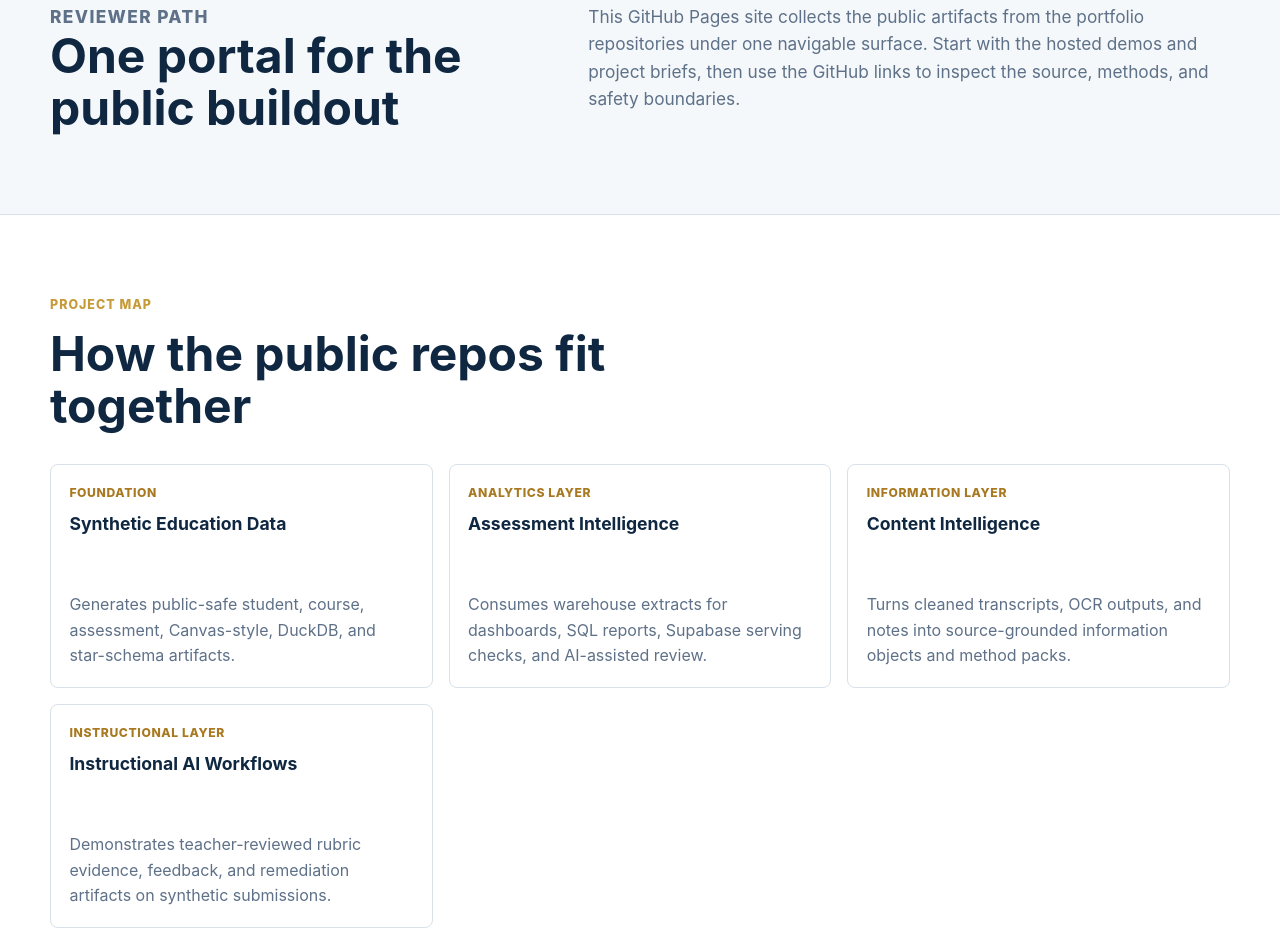
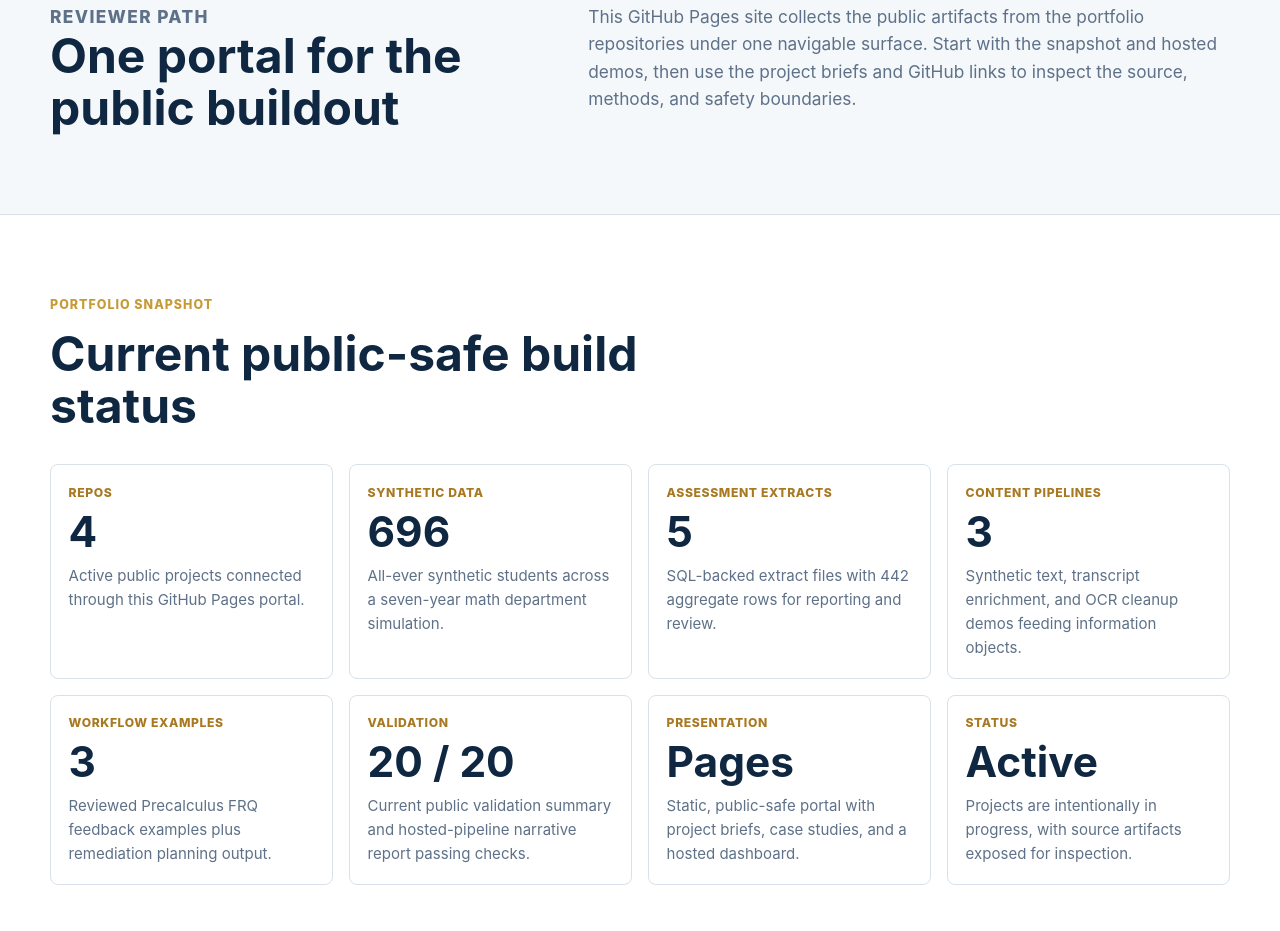
Before and after one commit to grant-mccurdy/grant-mccurdy.github.io, a website: page index.html in a window 1280 px wide. Shown: the part 751-1682 px from the top of the page. Drawn offline with Linux system fonts and the light colour scheme.

Commit message:
Polish public project portal status

```diff
--- a/assets/css/styles.css
+++ b/assets/css/styles.css
@@ -262,6 +262,13 @@ img {
   align-items: start;
 }
 
+.intro-grid > *,
+.case-layout > *,
+.detail-grid > *,
+.roadmap-layout > * {
+  min-width: 0;
+}
+
 .intro-grid p,
 .case-layout p,
 .roadmap-layout p {
@@ -277,7 +284,8 @@ img {
 
 h2,
 h3,
-p {
+p,
+code {
   overflow-wrap: anywhere;
 }
 
@@ -297,7 +305,8 @@ h3 {
 
 .project-grid,
 .principle-grid,
-.artifact-list {
+.artifact-list,
+.snapshot-grid {
   display: grid;
   grid-template-columns: repeat(3, minmax(0, 1fr));
   gap: 1rem;
@@ -305,6 +314,10 @@ h3 {
 
 .project-grid {
   grid-template-columns: repeat(2, minmax(0, 1fr));
+}
+
+.snapshot-grid {
+  grid-template-columns: repeat(4, minmax(0, 1fr));
 }
 
 .project-card,
@@ -312,10 +325,39 @@ h3 {
 .detail-panel,
 .study,
 .artifact-link-card,
-.roadmap-list article {
+.roadmap-list article,
+.snapshot-card {
   border: 1px solid var(--line);
   border-radius: var(--radius);
   background: var(--surface);
+}
+
+.snapshot-card {
+  min-height: 11rem;
+  padding: 1.1rem;
+}
+
+.snapshot-card span {
+  display: block;
+  color: var(--gold-2);
+  font-size: 0.76rem;
+  font-weight: 850;
+  letter-spacing: 0.05em;
+  text-transform: uppercase;
+}
+
+.snapshot-card strong {
+  display: block;
+  margin-top: 0.55rem;
+  color: var(--ink);
+  font-size: clamp(1.75rem, 4vw, 2.65rem);
+  line-height: 1;
+}
+
+.snapshot-card p {
+  margin: 0.65rem 0 0;
+  color: var(--muted);
+  font-size: 0.94rem;
 }
 
 .project-card {
@@ -540,6 +582,10 @@ h3 {
   margin: 1rem 0 0;
   padding-left: 1.2rem;
   color: var(--muted);
+}
+
+.clean-list code {
+  word-break: break-word;
 }
 
 .study-stack {
@@ -1445,6 +1491,7 @@ th {
   .principle-grid,
   .artifact-grid,
   .artifact-list,
+  .snapshot-grid,
   .case-study-grid,
   .dashboard-grid,
   .metric-grid,
--- a/index.html
+++ b/index.html
@@ -4,7 +4,7 @@
     <meta charset="utf-8">
     <meta name="viewport" content="width=device-width, initial-scale=1">
     <title>Grant McCurdy | Public Project Portal</title>
-    <meta name="description" content="Public project portal for Grant McCurdy's synthetic education data, assessment intelligence, instructional AI workflow, and content intelligence reporting projects.">
+    <meta name="description" content="Public project portal for Grant McCurdy's synthetic education data, assessment intelligence, instructional AI workflow, and content intelligence projects.">
     <meta property="og:title" content="Grant McCurdy | Public Project Portal">
     <meta property="og:description" content="Public-safe demos, project briefs, repositories, and case studies for synthetic education data, assessment, instructional workflow, and content intelligence systems.">
     <meta property="og:type" content="website">
@@ -26,6 +26,7 @@
           <span></span>
         </button>
         <div class="nav-links" data-nav-links>
+          <a href="#snapshot">Snapshot</a>
           <a href="#map">Map</a>
           <a href="#artifacts">Artifacts</a>
           <a href="#projects">Projects</a>
@@ -42,7 +43,7 @@
         <div class="hero-content">
           <p class="eyebrow">Public project portal</p>
           <h1>Grant McCurdy</h1>
-          <p class="hero-copy">A front door into public-safe demos, source repositories, and case studies for synthetic education data, assessment intelligence, instructional AI workflows, and content intelligence reporting.</p>
+          <p class="hero-copy">A front door into public-safe demos, source repositories, and case studies for synthetic education data, assessment intelligence, instructional AI workflows, and content intelligence.</p>
           <div class="hero-actions">
             <a class="button primary" href="#artifacts">Open Featured Artifacts</a>
             <a class="button secondary" href="#projects">Browse Projects</a>
@@ -56,7 +57,57 @@
             <p class="section-kicker">Reviewer Path</p>
             <h2 id="focus-heading">One portal for the public buildout</h2>
           </div>
-          <p>This GitHub Pages site collects the public artifacts from the portfolio repositories under one navigable surface. Start with the hosted demos and project briefs, then use the GitHub links to inspect the source, methods, and safety boundaries.</p>
+          <p>This GitHub Pages site collects the public artifacts from the portfolio repositories under one navigable surface. Start with the snapshot and hosted demos, then use the project briefs and GitHub links to inspect the source, methods, and safety boundaries.</p>
+        </div>
+      </section>
+
+      <section class="section-shell" id="snapshot" aria-labelledby="snapshot-heading">
+        <div class="section-heading">
+          <p class="section-kicker">Portfolio Snapshot</p>
+          <h2 id="snapshot-heading">Current public-safe build status</h2>
+        </div>
+
+        <div class="snapshot-grid">
+          <article class="snapshot-card">
+            <span>Repos</span>
+            <strong>4</strong>
+            <p>Active public projects connected through this GitHub Pages portal.</p>
+          </article>
+          <article class="snapshot-card">
+            <span>Synthetic data</span>
+            <strong>696</strong>
+            <p>All-ever synthetic students across a seven-year math department simulation.</p>
+          </article>
+          <article class="snapshot-card">
+            <span>Assessment extracts</span>
+            <strong>5</strong>
+            <p>SQL-backed extract files with 442 aggregate rows for reporting and review.</p>
+          </article>
+          <article class="snapshot-card">
+            <span>Content pipelines</span>
+            <strong>3</strong>
+            <p>Synthetic text, transcript enrichment, and OCR cleanup demos feeding information objects.</p>
+          </article>
+          <article class="snapshot-card">
+            <span>Workflow examples</span>
+            <strong>3</strong>
+            <p>Reviewed Precalculus FRQ feedback examples plus remediation planning output.</p>
+          </article>
+          <article class="snapshot-card">
+            <span>Validation</span>
+            <strong>20 / 20</strong>
+            <p>Current public validation summary and hosted-pipeline narrative report passing checks.</p>
+          </article>
+          <article class="snapshot-card">
+            <span>Presentation</span>
+            <strong>Pages</strong>
+            <p>Static, public-safe portal with project briefs, case studies, and a hosted dashboard.</p>
+          </article>
+          <article class="snapshot-card">
+            <span>Status</span>
+            <strong>Active</strong>
+            <p>Projects are intentionally in progress, with source artifacts exposed for inspection.</p>
+          </article>
         </div>
       </section>
 
@@ -110,7 +161,7 @@
           <a class="artifact-link-card" href="projects/assessment-intelligence.html">
             <span class="artifact-kind">SQL reporting</span>
             <strong>Assessment Warehouse Extracts</strong>
-            <p>DuckDB and Supabase extracts for growth, non-participation, roster reconciliation, readiness, and AI review.</p>
+            <p>Five DuckDB/Supabase extract files covering growth, non-participation, roster reconciliation, readiness, and AI review.</p>
           </a>
           <a class="artifact-link-card" href="projects/content-intelligence-demo-report.html">
             <span class="artifact-kind">Demo report</span>
@@ -145,7 +196,7 @@
           <article class="project-card">
             <div class="project-top">
               <span class="project-code">SD</span>
-              <span class="project-status">Active build</span>
+              <span class="project-status">Validated foundation</span>
             </div>
             <h3>Synthetic Education Data</h3>
             <p>Privacy-preserving synthetic education data engine with Canvas-like artifacts, DuckDB warehouse, LMS-to-SQL reconciliation, and star-schema assessment marts.</p>
@@ -164,7 +215,7 @@
           <article class="project-card">
             <div class="project-top">
               <span class="project-code">AI</span>
-              <span class="project-status">Active build</span>
+              <span class="project-status">Warehouse-backed</span>
             </div>
             <h3>Assessment Intelligence</h3>
             <p>Assessment design, analytics, SQL-backed extracts, R modeling, dashboarding, diagnostics, and decision-support reporting.</p>
@@ -185,7 +236,7 @@
           <article class="project-card">
             <div class="project-top">
               <span class="project-code">IW</span>
-              <span class="project-status">Active build</span>
+              <span class="project-status">Demo build</span>
             </div>
             <h3>Instructional AI Workflows</h3>
             <p>Teacher-defined rubric workflows for structured evaluation, draft feedback, human review, and student-facing artifacts.</p>
@@ -203,8 +254,8 @@
 
           <article class="project-card">
             <div class="project-top">
-            <span class="project-code">CR</span>
-            <span class="project-status">Demo-ready</span>
+              <span class="project-code">CI</span>
+              <span class="project-status">Portfolio-ready</span>
             </div>
             <h3>Content Intelligence</h3>
             <p>Corpus construction, transcript enrichment, information-object modeling, and source-grounded report generation from public-safe content.</p>
@@ -232,22 +283,22 @@
           </div>
           <div class="roadmap-list">
             <article>
-              <span>Demo-ready</span>
+              <span>Portfolio-ready</span>
               <h3>Content Intelligence</h3>
               <p>Public scaffold includes synthetic sources, manifest/corpus generation, staged media and OCR demos, transcript enrichment packets, method pack, validation, and a hosted sample report.</p>
             </article>
             <article>
-              <span>Active build</span>
+              <span>Validated foundation</span>
               <h3>Synthetic Education Data</h3>
               <p>Public repo now surfaces the synthetic data engine behind the assessment ecosystem, including beginning- and end-of-year scores, attendance modeling, Canvas-style artifacts, DuckDB SQL warehouse, star-schema marts, and validation checks.</p>
             </article>
             <article>
-              <span>Active build</span>
+              <span>Warehouse-backed</span>
               <h3>Assessment Intelligence</h3>
               <p>Substantial analytics, reporting, validation, SQL extract, Supabase serving, AI review, visualization catalog, and dashboard assets exist. The portal surfaces the dashboard, SQL-backed extracts, and gradebook synthesis proof points while the synthetic data foundation remains in its own repo.</p>
             </article>
             <article>
-              <span>Active build</span>
+              <span>Demo build</span>
               <h3>Instructional AI Workflows</h3>
               <p>The repository now includes a synthetic Precalculus FRQ demo showing rubric evidence, teacher review, approved feedback, and remediation outputs.</p>
             </article>
@@ -270,8 +321,8 @@
               <span>02</span>
               <strong>Feedback, Review, and Remediation Artifacts</strong>
             </a>
-          <a href="case-studies/content-intelligence-reporting.html">
-            <span>03</span>
+            <a href="case-studies/content-intelligence-reporting.html">
+              <span>03</span>
               <strong>Content Intelligence Pipeline</strong>
             </a>
           </div>
--- a/scripts/visual_smoke.mjs
+++ b/scripts/visual_smoke.mjs
@@ -66,7 +66,11 @@ const cases = [
   ["synthetic-desktop", path.join("projects", "synthetic-education-data.html"), 1440, 1000],
   ["synthetic-mobile", path.join("projects", "synthetic-education-data.html"), 390, 900],
   ["assessment-desktop", path.join("projects", "assessment-intelligence.html"), 1440, 1000],
+  ["assessment-mobile", path.join("projects", "assessment-intelligence.html"), 390, 900],
   ["content-desktop", path.join("projects", "content-intelligence-reporting.html"), 1440, 1000],
+  ["content-mobile", path.join("projects", "content-intelligence-reporting.html"), 390, 900],
+  ["workflow-desktop", path.join("projects", "instructional-ai-workflows.html"), 1440, 1000],
+  ["workflow-mobile", path.join("projects", "instructional-ai-workflows.html"), 390, 900],
 ];
 
 const { chromium } = await loadPlaywright();
```
Also changed, not shown: projects/assessment-intelligence.html (+6 -4 lines), projects/content-intelligence-reporting.html (+5 -2 lines), projects/instructional-ai-workflows.html (+9 -3 lines), projects/synthetic-education-data.html (+8 -1 lines), README.md.
